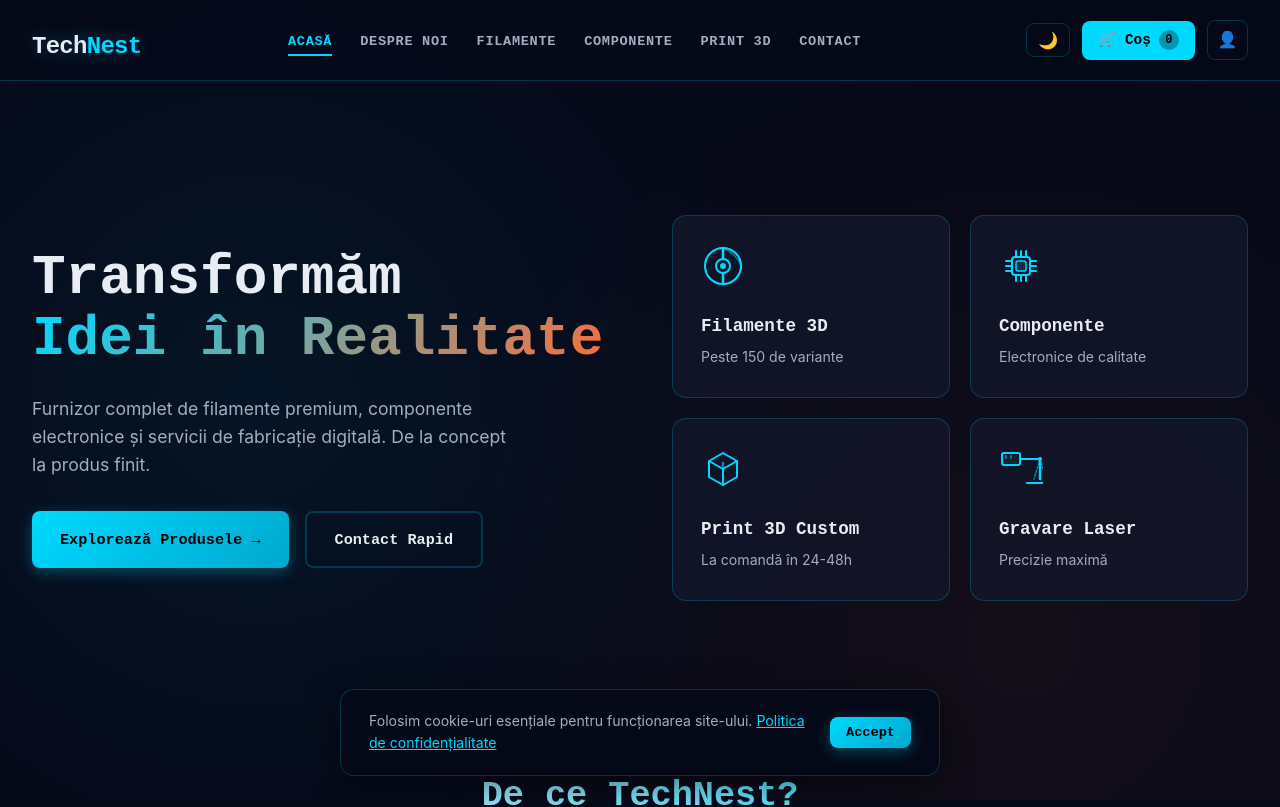
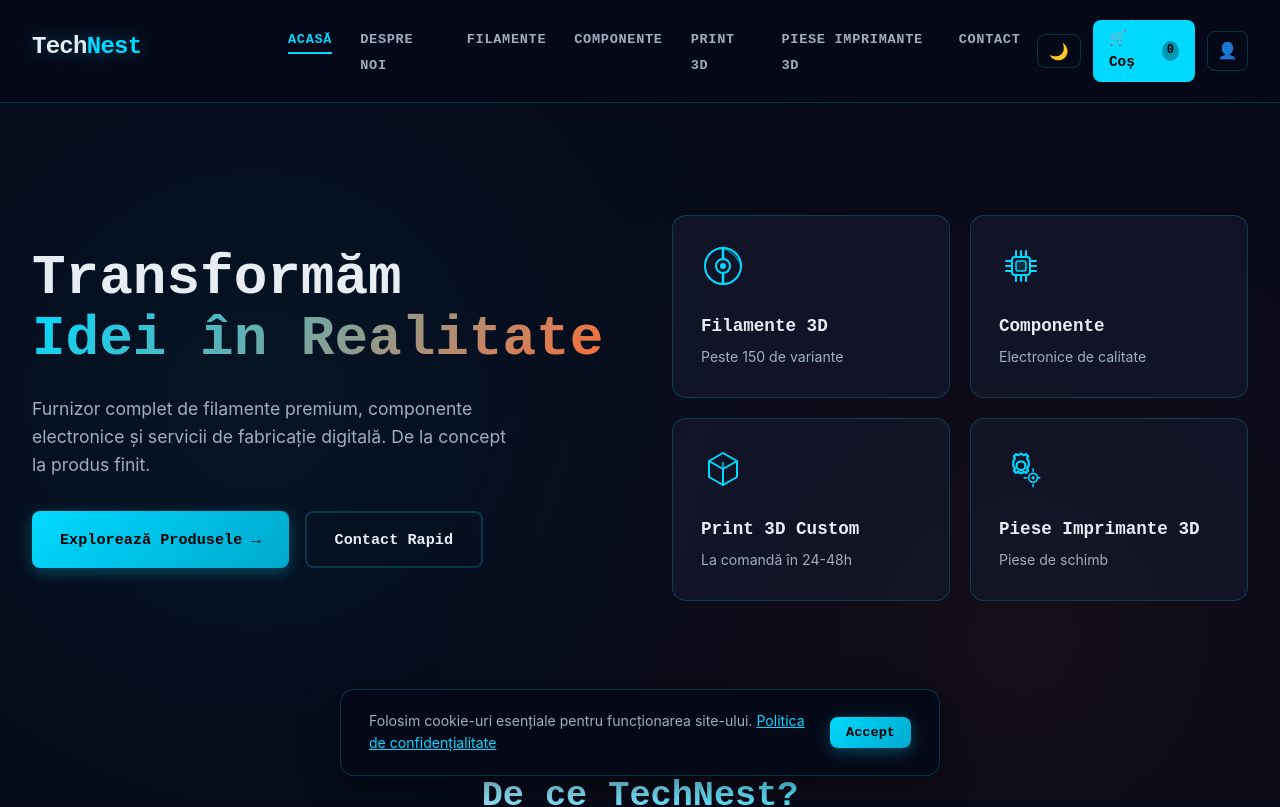
Before and after one commit to raz18bene/raul, a Next.js app: page / in a window 1280 px wide. Shown: the top 807 px of the page. Built offline with nearby package versions, Linux system fonts and the light colour scheme.

Commit message:
modificari

```diff
--- a/src/app/page.tsx
+++ b/src/app/page.tsx
@@ -37,23 +37,8 @@ const PRINT_SVG = (
     <line x1="22" y1="16" x2="22" y2="20" stroke="var(--primary)" strokeWidth="2.5" strokeLinecap="round" opacity="0.6"/>
   </svg>
 )
-const LASER_SVG = (
-  <svg width="44" height="44" viewBox="0 0 44 44" fill="none">
-    <rect x="3" y="6" width="18" height="12" rx="2" stroke="var(--primary)" strokeWidth="2"/>
-    <line x1="21" y1="12" x2="41" y2="12" stroke="var(--primary)" strokeWidth="2" strokeLinecap="round"/>
-    <circle cx="41" cy="12" r="2" fill="var(--primary)"/>
-    <line x1="41" y1="12" x2="35" y2="32" stroke="var(--primary)" strokeWidth="1.5" strokeLinecap="round" strokeDasharray="2 2" opacity="0.6"/>
-    <line x1="41" y1="12" x2="41" y2="32" stroke="var(--primary)" strokeWidth="2.5" strokeLinecap="round"/>
-    <line x1="41" y1="12" x2="47" y2="32" stroke="var(--primary)" strokeWidth="1.5" strokeLinecap="round" strokeDasharray="2 2" opacity="0.6"/>
-    <line x1="28" y1="36" x2="54" y2="36" stroke="var(--primary)" strokeWidth="2" strokeLinecap="round"/>
-    <line x1="7" y1="9" x2="7" y2="11" stroke="var(--primary)" strokeWidth="2" strokeLinecap="round" opacity="0.5"/>
-    <line x1="12" y1="9" x2="12" y2="11" stroke="var(--primary)" strokeWidth="2" strokeLinecap="round" opacity="0.5"/>
-    <rect x="5" y="8" width="14" height="8" rx="1" fill="var(--primary)" opacity="0.08"/>
-  </svg>
-)
-
 const GEAR_SVG = (
-  <svg width="40" height="40" viewBox="0 0 40 40" fill="none">
+  <svg width="44" height="44" viewBox="0 0 40 40" fill="none">
     <path d="M20 6l2.5 1.5 2-1 2 2-1 2L27 13v4l-1.5 2.5 1 2-2 2-2-1L20 24l-2.5-1.5-2 1-2-2 1-2L13 17v-4l1.5-2.5-1-2 2-2 2 1z" stroke="var(--primary)" strokeWidth="2" strokeLinejoin="round"/>
     <circle cx="20" cy="17" r="4" stroke="var(--primary)" strokeWidth="2"/>
     <circle cx="31" cy="28" r="4" stroke="var(--primary)" strokeWidth="1.5"/>
@@ -89,7 +74,7 @@ export default function HomePage() {
             { icon: SPOOL_SVG, title: 'Filamente 3D', desc: 'Peste 150 de variante' },
             { icon: CHIP_SVG, title: 'Componente', desc: 'Electronice de calitate' },
             { icon: PRINT_SVG, title: 'Print 3D Custom', desc: 'La comandă în 24-48h' },
-            { icon: LASER_SVG, title: 'Gravare Laser', desc: 'Precizie maximă' },
+            { icon: GEAR_SVG, title: 'Piese Imprimante 3D', desc: 'Piese de schimb' },
           ].map((item, i) => (
             <div key={i} className="grid-item" style={{ animationDelay: `${0.7 + i * 0.1}s` }}>
               <div className="item-icon">{item.icon}</div>
@@ -107,7 +92,7 @@ export default function HomePage() {
           {[
             { n: '01', t: 'Livrare Rapidă', d: 'Comenzi procesate în aceeași zi. Livrare în toată țara în 24-48h.' },
             { n: '02', t: 'Stoc Permanent', d: 'Mii de produse disponibile imediat. Stoc actualizat în timp real.' },
-            { n: '03', t: 'Servicii Custom', d: 'Print 3D și gravare laser personalizate după specificațiile tale.' },
+            { n: '03', t: 'Servicii Custom', d: 'Print 3D personalizat și piese de schimb pentru imprimante 3D.' },
             { n: '04', t: 'Suport Tehnic', d: 'Echipă dedicată pentru consultanță și suport complet.' },
           ].map(f => (
             <div key={f.n} className="feature-card">
@@ -127,7 +112,7 @@ export default function HomePage() {
             { href: '/filamente', icon: SPOOL_SVG, t: 'Filamente 3D', d: 'Peste 150 de variante de filamente premium. Partener oficial Depozitfilament.ro.' },
             { href: '/componente', icon: CHIP_SVG, t: 'Componente Electronice', d: 'Componente de calitate compatibile cu Arduino, Raspberry Pi și altele.' },
             { href: '/print3d', icon: PRINT_SVG, t: 'Print 3D Custom', d: 'Printare la comandă în 24-48h. Trimite fișierul tău și primești ofertă personalizată.' },
-            { href: '/laser', icon: LASER_SVG, t: 'Gravare Laser', d: 'Personalizare pe lemn, plexiglas, MDF cu precizie maximă.' },
+            { href: '/piese-imprimante-3d', icon: GEAR_SVG, t: 'Piese Imprimante 3D', d: 'Duze, hotend-uri, curele, rulmenți și alte piese de schimb pentru imprimante 3D.' },
           ].map(c => (
             <Link key={c.href} href={c.href} className="category-card">
               <div className="category-icon">{c.icon}</div>
--- a/src/components/layout/Footer.tsx
+++ b/src/components/layout/Footer.tsx
@@ -16,7 +16,7 @@ export default function Footer() {
             <li><Link href="/filamente">Filamente 3D</Link></li>
             <li><Link href="/componente">Componente Electronice</Link></li>
             <li><Link href="/print3d">Print 3D Custom</Link></li>
-            <li><Link href="/laser">Gravare Laser</Link></li>
+            <li><Link href="/piese-imprimante-3d">Piese Imprimante 3D</Link></li>
           </ul>
         </div>
         <div className="footer-section">
--- a/src/components/layout/Navbar.tsx
+++ b/src/components/layout/Navbar.tsx
@@ -11,6 +11,7 @@ const links = [
   { href: '/filamente', label: 'Filamente' },
   { href: '/componente', label: 'Componente' },
   { href: '/print3d', label: 'Print 3D' },
+  { href: '/piese-imprimante-3d', label: 'Piese Imprimante 3D' },
   { href: '/contact', label: 'Contact' },
 ]
 
```
Also changed, not shown: scripts/check-categories.mjs (added, +76 -0 lines), src/app/despre-noi/page.tsx (+2 -2 lines), src/app/piese-imprimante-3d/page.tsx (added, +11 -0 lines).
